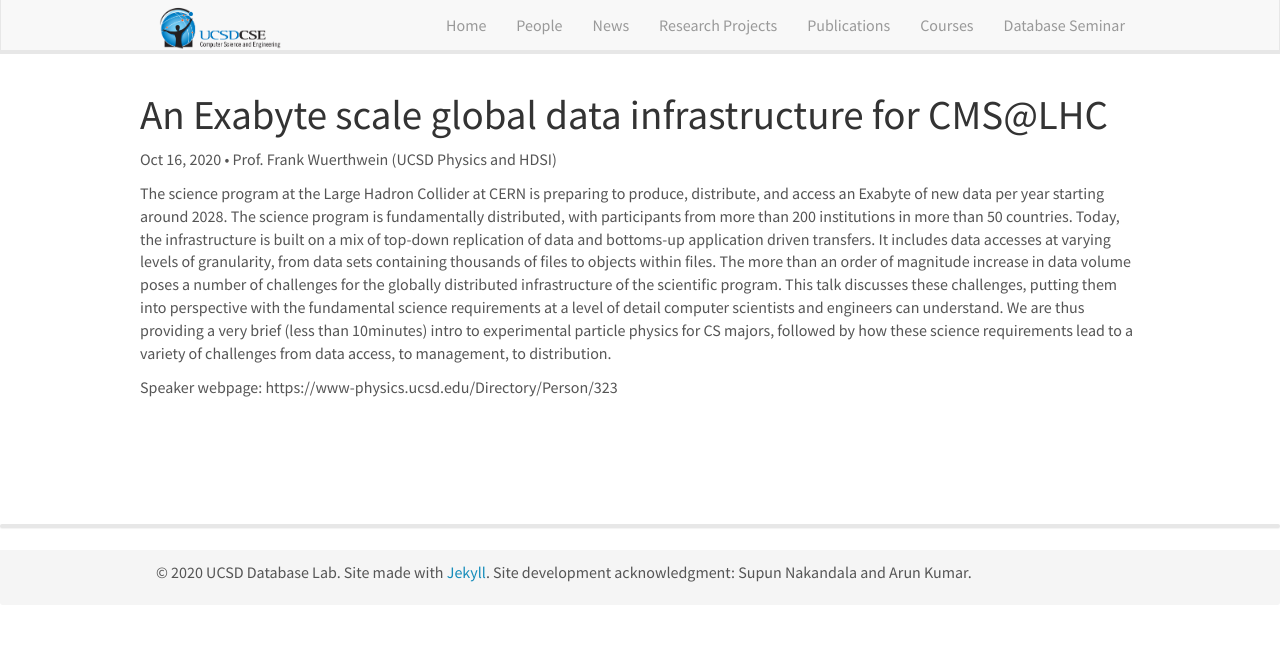
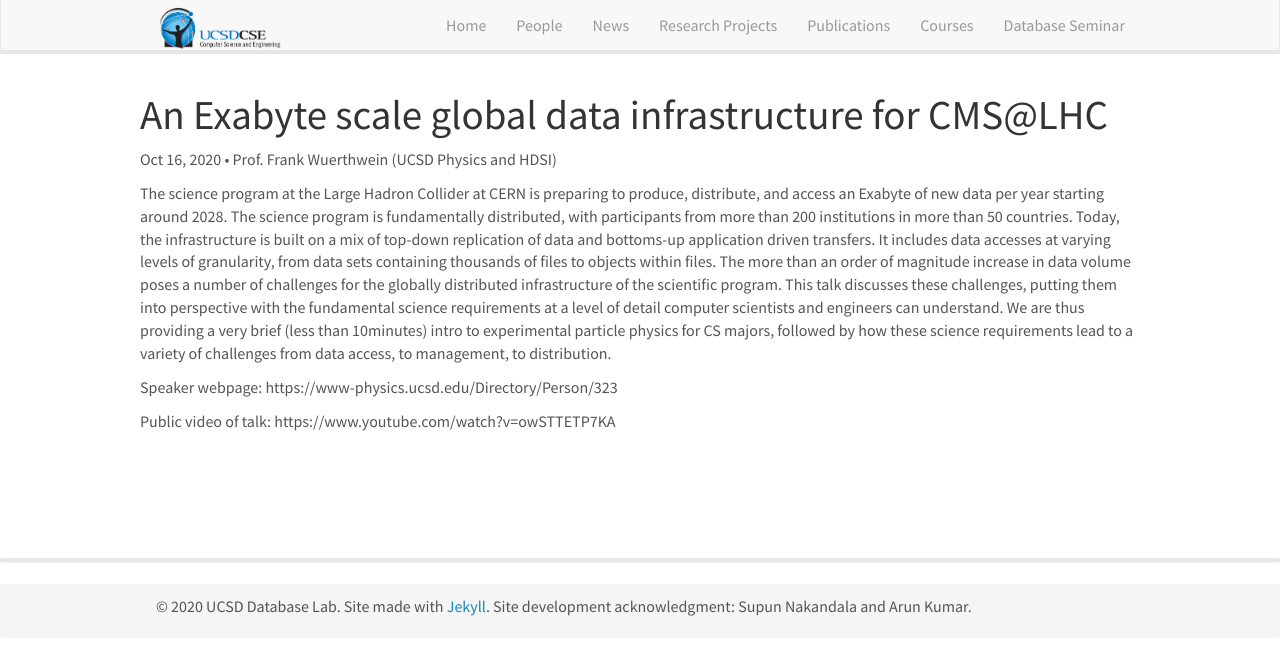
Before and after one commit to dbucsd/dbucsd.github.io, a Jekyll site: the page built from _posts/2020-10-16-frank.markdown, in a window 1280 px wide. Shown: the top 655 px of the page. Built offline with Jekyll 4.4.1, drawn with Linux system fonts in a browser that asks for light colours; nearby versions of some CDN libraries.

Commit message:
frank juan videos

```diff
--- a/_posts/2020-10-16-frank.markdown
+++ b/_posts/2020-10-16-frank.markdown
@@ -9,3 +9,6 @@ The science program at the Large Hadron Collider at CERN is preparing to produce
 
 Speaker webpage:
 https://www-physics.ucsd.edu/Directory/Person/323
+
+Public video of talk:
+https://www.youtube.com/watch?v=owSTTETP7KA
--- a/_posts/2020-10-23-juan.markdown
+++ b/_posts/2020-10-23-juan.markdown
@@ -18,3 +18,6 @@ Juan is the recipient of the NSF Graduate Research Fellowship, received 2nd Plac
 Wearing his scientific hat, Juan's goal is to reliably create knowledge from inscrutable data. His research interests are at the intersection of Logic and Data for (ontology-based) data integration and semantic/graph data management, and what is now called Knowledge Graphs.
 
 Wearing his business hat, Juan does business strategy, technical sales and works with customers to understand their problems to translate back to R&D.
+
+Public video of talk:
+https://www.youtube.com/watch?v=0hL8vIaVe9U
```
